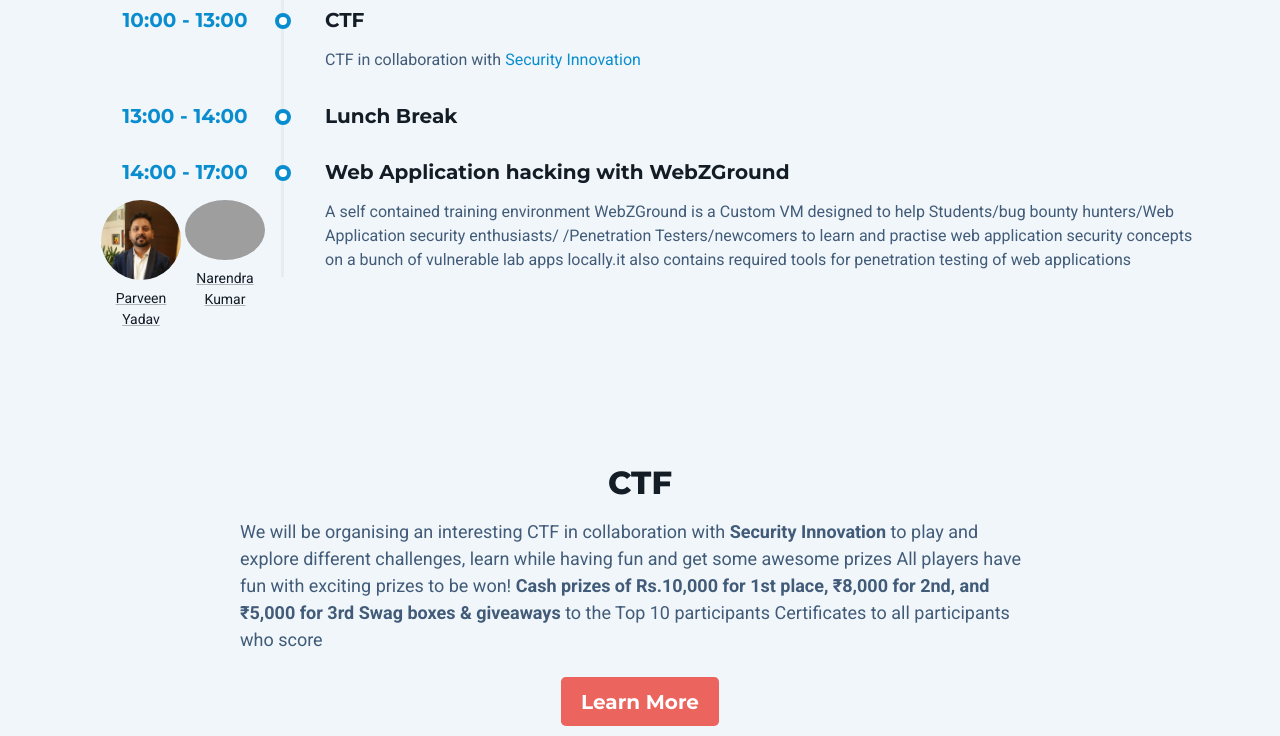
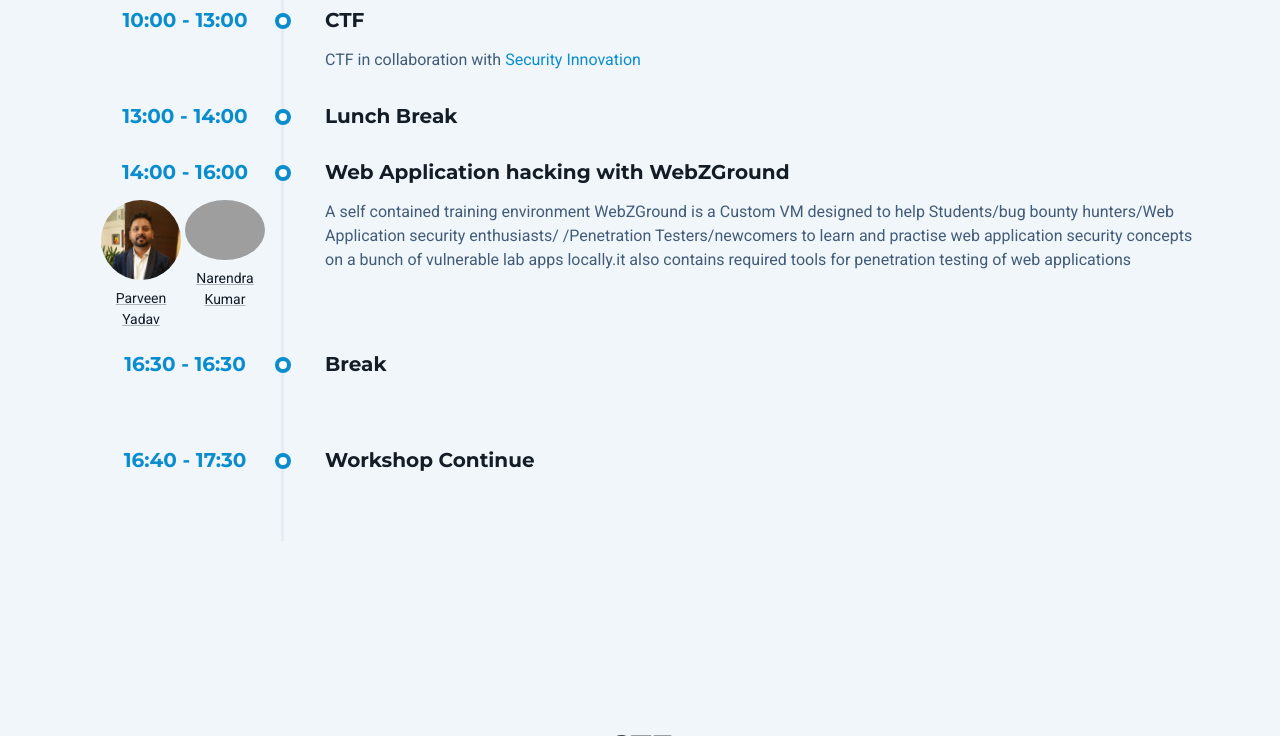
Before and after one commit to proxy-test/BugBountyVillageNew, a plain HTML site: page cocon.htm in a window 1280 px wide. Shown: the part 3188-3924 px from the top of the page. Drawn offline with Linux system fonts and the light colour scheme; grey boxes are pictures that could not be loaded.

Commit message:
its done

```diff
--- a/cocon.htm
+++ b/cocon.htm
@@ -541,7 +541,7 @@
 
 					<div class="item item-talk">
 						<div class="meta">
-							<h4 class="time mb-3">14:00 - 17:00</h4>
+							<h4 class="time mb-3">14:00 - 16:00</h4>
 							<div class="two-speaker">
 								<div class="profile">
 									<a href="#modal-speaker-3" data-toggle="modal" data-target="#modal-speaker-3"><img class="profile-image rounded-circle  mb-2" src="assets/images/speakers/parveen.jpg" alt=""></a>
@@ -561,7 +561,28 @@
 							<!-- <div class="location mb-3"><i class="fas fa-map-marker-alt mr-2"></i>Conference Room A</div> -->
 							<div class="desc"> A self contained training environment WebZGround is a Custom VM designed to help Students/bug bounty hunters/Web Application security enthusiasts/ /Penetration Testers/newcomers to learn and practise web application security concepts on a bunch of vulnerable lab apps locally.it also contains required tools for penetration testing of web applications</div>
 						</div><!--//content-->
+						<br> <br>
 					</div><!--//item-->
+					<div class="item item-other">
+						<div class="meta">
+							<h4 class="time mb-3">16:30 - 16:30</h4>
+						</div>
+						<div class="content">
+							<h3 class="title mb-3">Break</h3><br>
+							<!-- <div class="location mb-3"><i class="fas fa-map-marker-alt mr-2"></i>Room A5</div> -->
+							<!-- <div class="desc">CTF in collaboration with <a href="https://web.securityinnovation.com/bbvillage-c0c0n">Security Innovation</a></div> -->
+						</div>
+					</div>
+					<div class="item item-other">
+						<div class="meta">
+							<h4 class="time mb-3">16:40 - 17:30</h4>
+						</div>
+						<div class="content">
+							<h3 class="title mb-3">Workshop Continue</h3><br><br>
+							<!-- <div class="location mb-3"><i class="fas fa-map-marker-alt mr-2"></i>Room A5</div> -->
+							<!-- <div class="desc">CTF in collaboration with <a href="https://web.securityinnovation.com/bbvillage-c0c0n">Security Innovation</a></div> -->
+						</div>
+					</div>
 
 
 
@@ -649,7 +670,7 @@
 										</div>
 					<div class="item item-talk">
 						<div class="meta">
-							<h4 class="time mb-3">13:00 - 14:00</h4>
+							<h4 class="time mb-3">14:00 - 15:00</h4>
 							<div class="profile">
 								<a href="#modal-speaker-5" data-toggle="modal" data-target="#modal-speaker-5"><img class="profile-image rounded-circle  mb-2" src="assets/images/speakers/prerak.jpeg" alt=""></a>
 								<div class="name"><a class="theme-link" href="#modal-speaker-5" data-toggle="modal" data-target="#modal-speaker-5">Prerak Mittal
```
